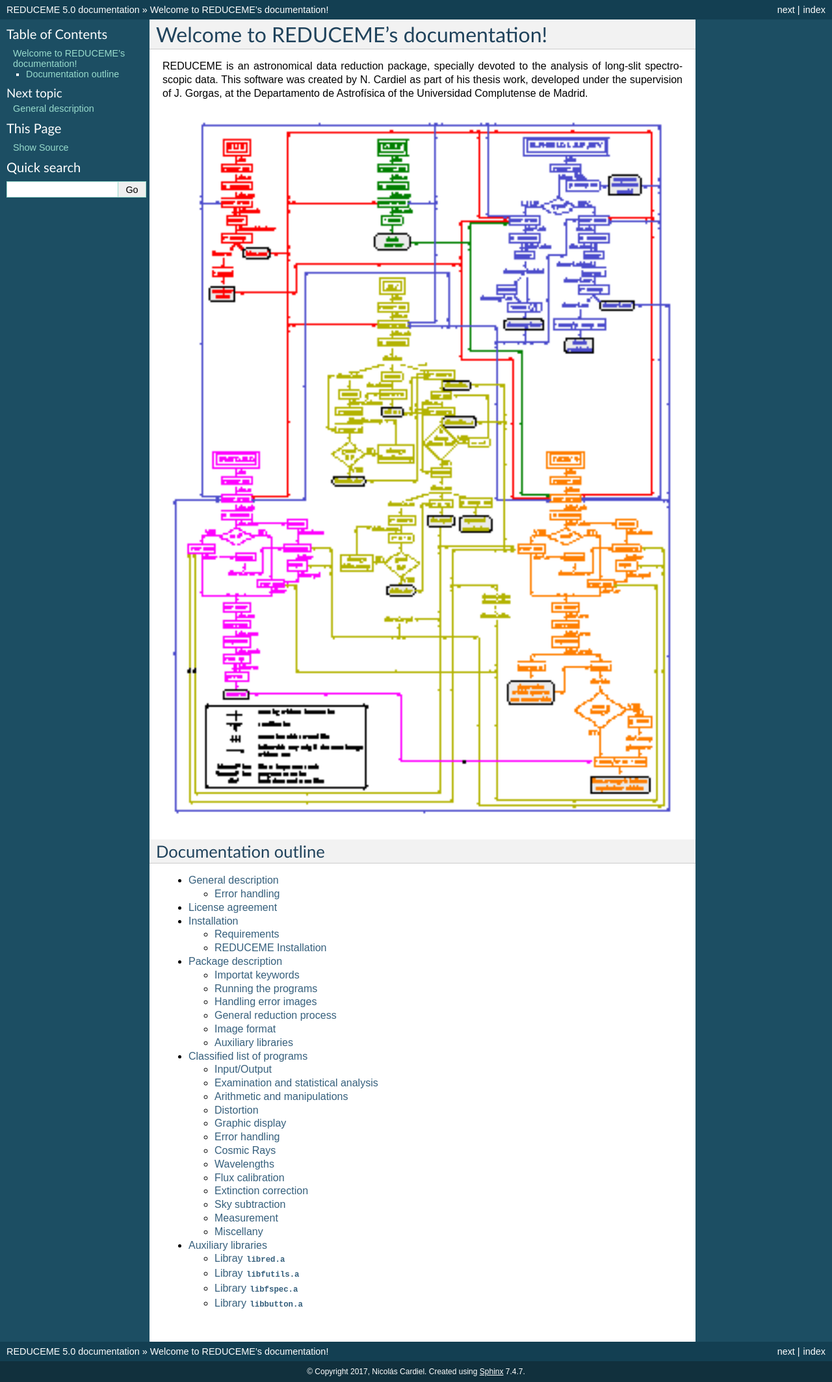
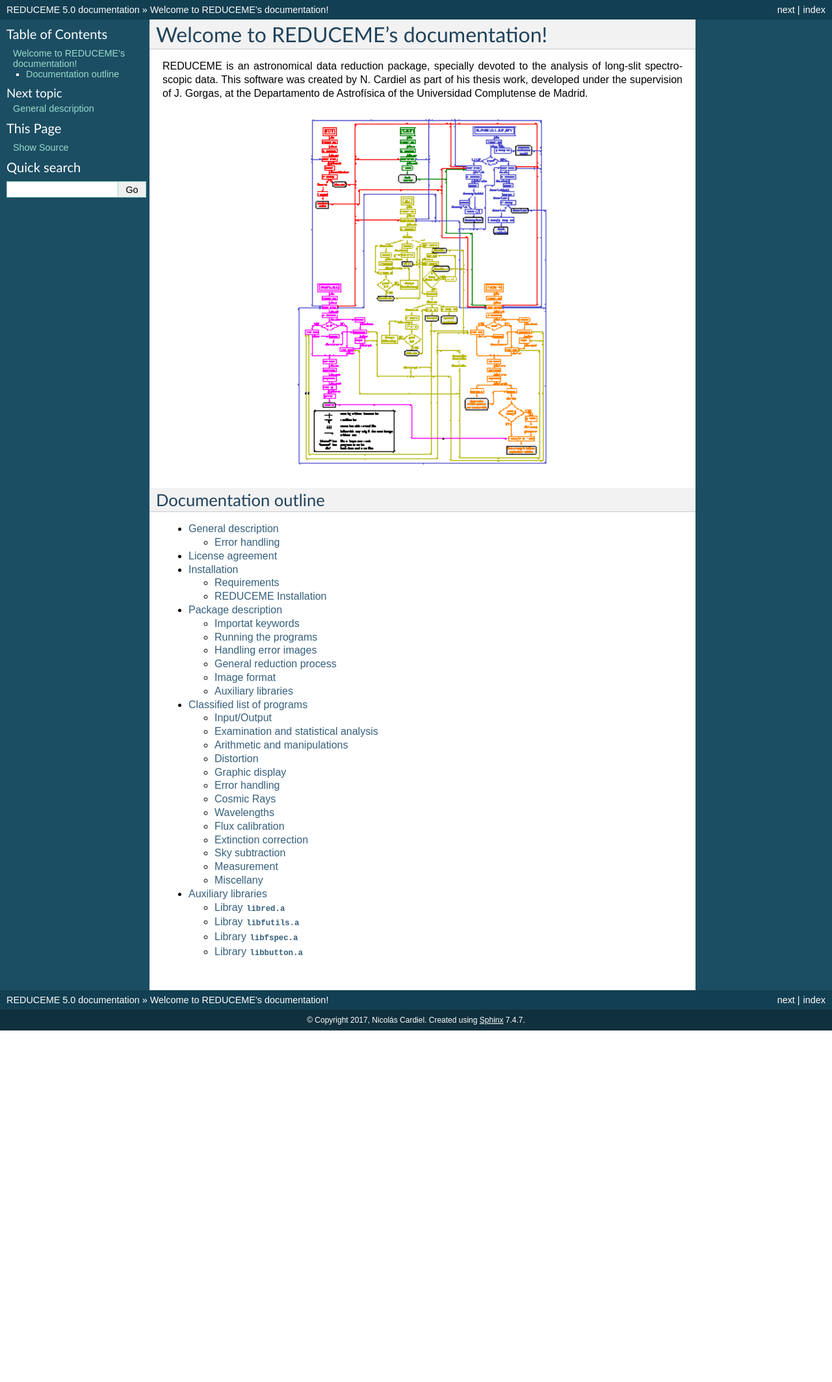
Before and after one commit to nicocardiel/reduceme, a Sphinx documentation site: the page built from docs/index.rst, in a window 1280 px wide. Shown: the whole page at 65% size. Built offline with Sphinx 7.4.7, drawn with Linux system fonts in a browser that asks for light colours; formulas are drawn with MathJax 3; after the commit the page ends 1586 px from its top, so only the background shows below that.

Commit message:
Update index.rst
Reduce image size.

```diff
--- a/docs/index.rst
+++ b/docs/index.rst
@@ -14,7 +14,7 @@
 
 .. figure:: images/esquema.gif
    :align: center
-   :width: 100%
+   :width: 50%
 
 Documentation outline
 ---------------------
```
